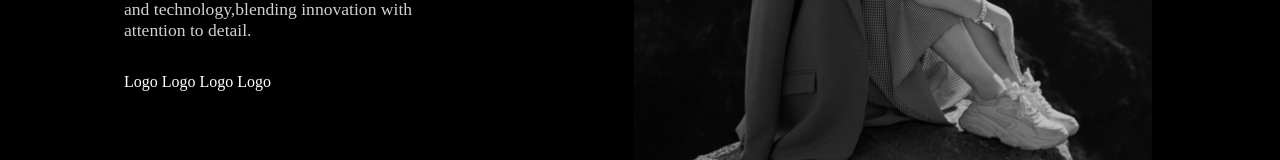
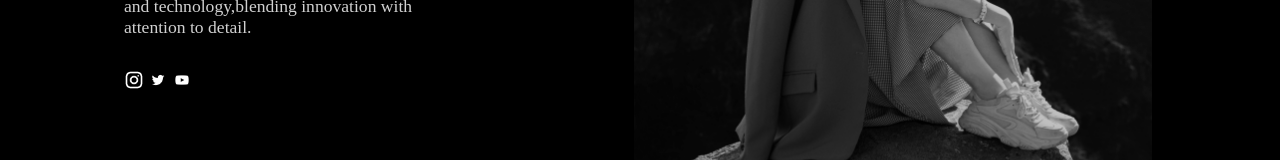
Before and after one commit to Etativel/odin-homepage, a website built with webpack: page index.html in a window 1280 px wide. Shown: the part 504-664 px from the top of the page. Built offline with nearby package versions, Linux system fonts and the light colour scheme.

Commit message:
feat: add socials icons

```diff
--- a/index.html
+++ b/index.html
@@ -21,7 +21,11 @@
           Creative professional with a passion for design and
           technology,blending innovation with attention to detail.
         </div>
-        <div class="socials">Logo Logo Logo Logo</div>
+        <div class="socials">
+          <img class="ig-logo header-icon"></img>
+          <img class="twit-logo header-icon"></img>
+          <img class="ytube-logo header-icon"></img>
+        </div>
       </div>
     </header>
     <div class="skills-image">skills</div>
--- a/src/index.js
+++ b/src/index.js
@@ -15,6 +15,9 @@ const elements = {
   gifContainer: document.querySelector(".gif-container"),
   educationContainer: document.querySelector(".education"),
   eduTextContainer: document.querySelector(".education-text"),
+  instaLogo: document.querySelector(".ig-logo"),
+  twitterLogo: document.querySelector(".twit-logo"),
+  youtubeLogo: document.querySelector(".ytube-logo"),
 };
 
 document.addEventListener("DOMContentLoaded", () => {
@@ -42,4 +45,8 @@ attachImage.backgroundImage(elements.dummyProject02, loadImage().pixLab);
 attachImage.backgroundImage(elements.presentationC1, loadImage().presentation1);
 attachImage.backgroundImage(elements.presentationC2, loadImage().presentation2);
 
+elements.instaLogo.src = loadImage().instagramIcon;
+elements.youtubeLogo.src = loadImage().youtubeIcon;
+elements.twitterLogo.src = loadImage().twitterIcon;
+
 // elements.eduVid.src = loadImage().eduVid;
--- a/src/js/imageModule/assetsLoader.js
+++ b/src/js/imageModule/assetsLoader.js
@@ -6,6 +6,9 @@ import PixLabReducee from "../../assets/dummy-projects/pixLabOpac.png";
 import vid from "../../assets/video/video.mp4";
 import presentation1 from "../../assets/photos/presentation.png";
 import presentation2 from "../../assets/photos/presentation2.jpg";
+import youtubeIcon from "../../assets/icons/youtube.png";
+import twitterIcon from "../../assets/icons/twitter.png";
+import instagramIcon from "../../assets/icons/instagram.png";
 function loadImage() {
   const isHugeScreen = window.matchMedia("(min-width: 1500px)").matches;
   return {
@@ -15,6 +18,9 @@ function loadImage() {
     eduVid: vid,
     presentation1: presentation1,
     presentation2: presentation2,
+    instagramIcon: instagramIcon,
+    youtubeIcon: youtubeIcon,
+    twitterIcon: twitterIcon,
   };
 }
 
--- a/src/styles/style.css
+++ b/src/styles/style.css
@@ -89,6 +89,11 @@ header {
   margin-bottom: 32px;
   opacity: 0%;
   transition: opacity 2s ease, background-position 2s ease;
+}
+
+.header-icon {
+  height: 20px;
+  width: 20px;
 }
 
 header.img-load {
```
Also changed, not shown: src/js/animation/transition.js (+0 -33 lines), src/assets/icons/instagram.png (added), src/assets/icons/twitter.png (added), src/assets/icons/youtube.png (added).
